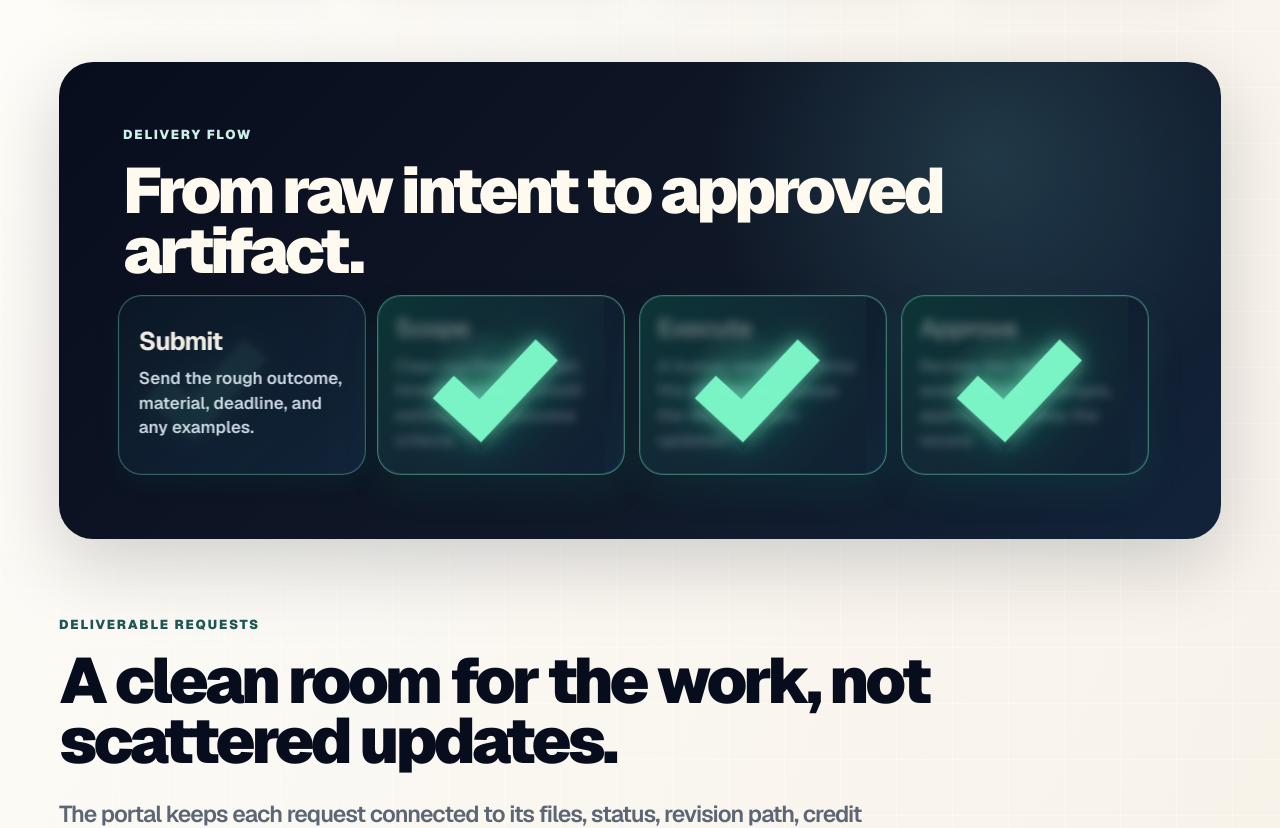
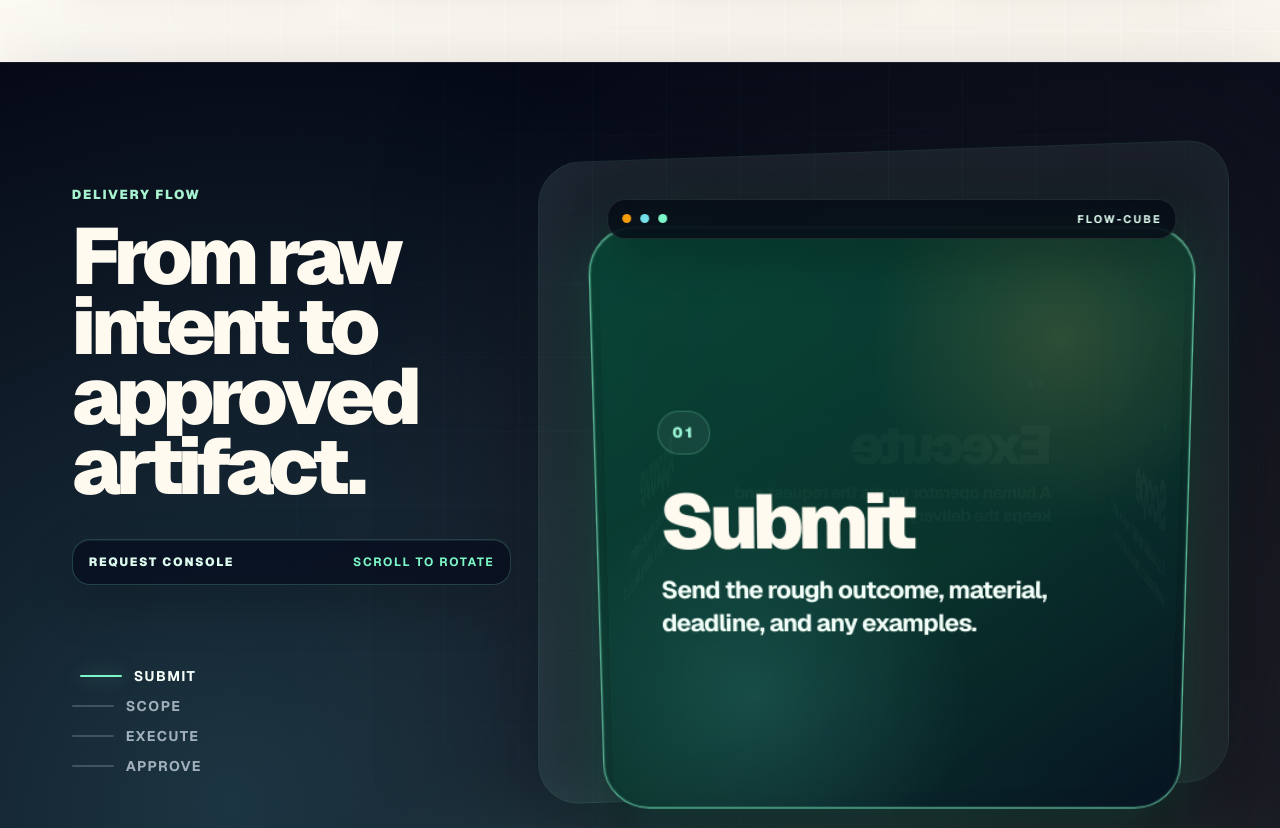
Before and after one commit to Shmeebos/claw-services, a Next.js app: page /portal in a window 1280 px wide. Shown: the part 1480-2308 px from the top of the page. Built offline with nearby package versions, Linux system fonts and the light colour scheme.

Commit message:
Add portal rotating flow cube

```diff
--- /dev/null
+++ b/src/app/portal/FlowCube.tsx
@@ -0,0 +1,105 @@
+"use client";
+
+import { CSSProperties, useEffect, useRef, useState } from "react";
+import styles from "./page.module.css";
+
+type FlowStep = readonly [string, string];
+
+type FlowCubeProps = {
+  steps: readonly FlowStep[];
+};
+
+export function FlowCube({ steps }: FlowCubeProps) {
+  const sectionRef = useRef<HTMLElement | null>(null);
+  const [activeIndex, setActiveIndex] = useState(0);
+
+  useEffect(() => {
+    let frame = 0;
+
+    const update = () => {
+      const section = sectionRef.current;
+      if (!section) return;
+
+      const rect = section.getBoundingClientRect();
+      const scrollable = Math.max(1, rect.height - window.innerHeight);
+      const progress = Math.min(1, Math.max(0, -rect.top / scrollable));
+      const nextIndex = Math.min(steps.length - 1, Math.max(0, Math.round(progress * (steps.length - 1))));
+
+      section.style.setProperty("--cube-rotation", `${progress * -270}deg`);
+      section.style.setProperty("--cube-progress", progress.toFixed(4));
+      setActiveIndex((current) => (current === nextIndex ? current : nextIndex));
+    };
+
+    const requestUpdate = () => {
+      cancelAnimationFrame(frame);
+      frame = requestAnimationFrame(update);
+    };
+
+    requestUpdate();
+    window.addEventListener("scroll", requestUpdate, { passive: true });
+    window.addEventListener("resize", requestUpdate);
+
+    return () => {
+      cancelAnimationFrame(frame);
+      window.removeEventListener("scroll", requestUpdate);
+      window.removeEventListener("resize", requestUpdate);
+    };
+  }, [steps.length]);
+
+  return (
+    <section ref={sectionRef} className={styles.flowBand} id="flow" aria-label="Portal delivery flow">
+      <div className={styles.flowCubeSticky}>
+        <div className={styles.flowConsoleGlow} aria-hidden="true" />
+        <div className={styles.flowCubeIntro}>
+          <p className={styles.kicker}>Delivery flow</p>
+          <h2>From raw intent to approved artifact.</h2>
+          <div className={styles.flowCubeTerminal} aria-hidden="true">
+            <span>request console</span>
+            <b>scroll to rotate</b>
+          </div>
+        </div>
+
+        <div className={styles.flowCubeStage}>
+          <div className={styles.flowCubeChrome} aria-hidden="true">
+            <span />
+            <span />
+            <span />
+            <b>FLOW-CUBE</b>
+          </div>
+          <div className={styles.flowCubeScene}>
+            <div className={styles.flowCube}>
+              {steps.map(([title, copy], index) => (
+                <article
+                  className={`${styles.flowCubeFace} ${activeIndex === index ? styles.isActive : ""}`}
+                  key={title}
+                  style={{
+                    "--face-index": index,
+                    transform: `rotateY(${index * 90}deg) translateZ(var(--cube-depth))`,
+                  } as CSSProperties}
+                  aria-hidden={activeIndex !== index}
+                >
+                  <div className={styles.flowCubeFaceInner}>
+                    <span className={styles.flowCubeIndex}>{String(index + 1).padStart(2, "0")}</span>
+                    <div>
+                      <h3>{title}</h3>
+                      <p>{copy}</p>
+                    </div>
+                  </div>
+                </article>
+              ))}
+            </div>
+          </div>
+        </div>
+
+        <ol className={styles.flowCubeProgress} aria-label="Delivery flow steps">
+          {steps.map(([title], index) => (
+            <li className={activeIndex === index ? styles.isActive : ""} key={title}>
+              <span />
+              <b>{title}</b>
+            </li>
+          ))}
+        </ol>
+      </div>
+    </section>
+  );
+}
--- a/src/app/portal/page.module.css
+++ b/src/app/portal/page.module.css
@@ -323,7 +323,6 @@
 }
 
 .capabilityCard p,
-.flowStep p,
 .artifactPanel p,
 .approvalPanel p,
 .queueItem span {
@@ -335,135 +334,314 @@
 }
 
 .flowBand {
-  margin: 0 clamp(28px, 4.6vw, 74px);
-  padding: clamp(42px, 5vw, 76px);
-  border-radius: 34px;
+  --cube-rotation: 0deg;
+  margin: 0;
+  min-height: 420svh;
+  scroll-margin-top: 92px;
   color: #fffaf0;
   background:
-    radial-gradient(circle at 80% 20%, rgba(115, 223, 232, .16), transparent 28%),
-    linear-gradient(135deg, #080d1d, #101827 58%, #12233a);
-  box-shadow: 0 24px 76px rgba(8, 13, 29, .18);
+    radial-gradient(circle at 18% 22%, rgba(115, 223, 232, .2), transparent 28%),
+    radial-gradient(circle at 82% 18%, rgba(229, 189, 97, .12), transparent 26%),
+    radial-gradient(circle at 70% 68%, rgba(16, 185, 129, .18), transparent 34%),
+    linear-gradient(135deg, #050814 0%, #080d1d 42%, #102033 100%);
+  box-shadow: inset 0 1px 0 rgba(255,255,255,.08), 0 30px 90px rgba(8, 13, 29, .2);
+  overflow: clip;
 }
 
-.sectionHeadDark h2,
-.sectionHeadDark .kicker {
-  color: #fffaf0;
+.flowCubeSticky {
+  position: sticky;
+  top: 0;
+  min-height: 100svh;
+  display: grid;
+  grid-template-columns: minmax(300px, .82fr) minmax(420px, 1.18fr);
+  grid-template-areas:
+    "intro stage"
+    "progress stage";
+  align-content: center;
+  align-items: center;
+  gap: clamp(28px, 5vw, 86px);
+  padding: clamp(112px, 9vw, 142px) clamp(28px, 5.6vw, 88px) clamp(56px, 7vw, 96px);
+  isolation: isolate;
+  overflow: hidden;
 }
 
-.sectionHeadDark .kicker {
-  color: #cceee8;
+.flowCubeSticky::before,
+.flowCubeSticky::after,
+.flowConsoleGlow {
+  content: "";
+  position: absolute;
+  pointer-events: none;
+  z-index: -1;
 }
 
-.flowGrid {
-  display: grid;
-  grid-template-columns: repeat(4, minmax(0, 1fr));
-  gap: 14px;
-  margin-top: clamp(8px, 1.2vw, 14px);
+.flowCubeSticky::before {
+  inset: 0;
+  background:
+    linear-gradient(90deg, rgba(115,223,232,.065) 0 1px, transparent 1px 100%),
+    linear-gradient(0deg, rgba(115,223,232,.045) 0 1px, transparent 1px 100%);
+  background-size: 74px 74px;
+  mask-image: radial-gradient(circle at 62% 48%, black, transparent 74%);
 }
 
-.flowStep {
+.flowCubeSticky::after {
+  inset: auto -10% -22% 24%;
+  height: 38%;
+  background: radial-gradient(ellipse, rgba(121,242,199,.18), transparent 68%);
+  filter: blur(30px);
+}
+
+.flowConsoleGlow {
+  inset: 11% 4% 10% auto;
+  width: 54vw;
+  max-width: 860px;
+  border: 1px solid rgba(121,242,199,.1);
+  border-radius: 42px;
+  background:
+    linear-gradient(135deg, rgba(255,255,255,.055), rgba(255,255,255,.012)),
+    radial-gradient(circle at 52% 42%, rgba(121,242,199,.16), transparent 42%);
+  box-shadow: inset 0 0 80px rgba(115,223,232,.08), 0 0 140px rgba(8,13,29,.55);
+  transform: skewY(-2deg);
+}
+
+.flowCubeIntro {
+  grid-area: intro;
+  max-width: 760px;
+}
+
+.flowCubeIntro .kicker {
+  color: #a7f3d0;
+}
+
+.flowCubeIntro h2 {
+  margin: 0;
+  color: #fffaf0;
+  font-size: clamp(48px, 6.2vw, 112px);
+  line-height: .88;
+  letter-spacing: -.065em;
+  font-weight: 950;
+  text-wrap: balance;
+}
+
+.flowCubeTerminal {
+  width: min(100%, 440px);
+  display: flex;
+  align-items: center;
+  justify-content: space-between;
+  gap: 14px;
+  margin-top: clamp(24px, 3vw, 42px);
+  padding: 14px 16px;
+  border: 1px solid rgba(121,242,199,.22);
+  border-radius: 18px;
+  color: #dffcf0;
+  background: rgba(6, 12, 28, .72);
+  box-shadow: inset 0 1px 0 rgba(255,255,255,.08), 0 18px 50px rgba(0,0,0,.2);
+  backdrop-filter: blur(18px);
+  -webkit-backdrop-filter: blur(18px);
+  font-size: 12px;
+  font-weight: 950;
+  letter-spacing: .14em;
+  text-transform: uppercase;
+}
+
+.flowCubeTerminal b {
+  color: #7cf8c8;
+}
+
+.flowCubeStage {
+  grid-area: stage;
   position: relative;
-  min-height: clamp(180px, 13.5vw, 202px);
+  display: grid;
+  place-items: center;
+  min-height: min(76svh, 760px);
+  perspective: 1600px;
+}
+
+.flowCubeChrome {
+  position: absolute;
+  top: clamp(10px, 2vw, 22px);
+  left: 50%;
+  z-index: 3;
+  width: min(90%, 620px);
+  display: flex;
+  align-items: center;
+  gap: 9px;
+  padding: 12px 14px;
+  border: 1px solid rgba(255,255,255,.1);
+  border-radius: 18px;
+  color: #9fb4c9;
+  background: rgba(5, 8, 20, .78);
+  box-shadow: 0 18px 48px rgba(0,0,0,.24);
+  transform: translateX(-50%);
+  backdrop-filter: blur(18px);
+  -webkit-backdrop-filter: blur(18px);
+}
+
+.flowCubeChrome span {
+  width: 9px;
+  height: 9px;
+  border-radius: 999px;
+  background: #314157;
+}
+
+.flowCubeChrome span:nth-child(1) { background: #f59e0b; }
+.flowCubeChrome span:nth-child(2) { background: #73dfe8; }
+.flowCubeChrome span:nth-child(3) { background: #7cf8c8; }
+
+.flowCubeChrome b {
+  margin-left: auto;
+  color: #dffcf0;
+  font-size: 11px;
+  letter-spacing: .18em;
+}
+
+.flowCubeScene {
+  --cube-size: clamp(320px, 38vw, 610px);
+  --cube-depth: calc(var(--cube-size) / 2);
+  position: relative;
+  width: var(--cube-size);
+  height: var(--cube-size);
+  transform-style: preserve-3d;
+}
+
+.flowCubeScene::before {
+  content: "";
+  position: absolute;
+  inset: 16% 8% -10%;
+  border-radius: 999px;
+  background: radial-gradient(ellipse, rgba(121,242,199,.22), transparent 68%);
+  filter: blur(36px);
+  transform: translateZ(-280px) rotateX(70deg);
+}
+
+.flowCube {
+  position: absolute;
+  inset: 0;
+  transform-style: preserve-3d;
+  transform: rotateX(-9deg) rotateY(var(--cube-rotation));
+  transition: transform .12s linear;
+}
+
+.flowCubeFace {
+  position: absolute;
+  inset: 0;
+  transform-style: preserve-3d;
+  backface-visibility: hidden;
+}
+
+.flowCubeFaceInner {
+  height: 100%;
   display: grid;
   align-content: center;
-  padding: 18px 20px 20px;
-  overflow: hidden;
-  border: 1px solid rgba(255,255,255,.16);
-  border-radius: 24px;
-  background: linear-gradient(145deg, rgba(13,24,39,.98), rgba(19,38,58,.96));
-  transform: translate3d(0, 0, 0);
-  animation: flow-card-complete 7.2s cubic-bezier(.16, 1, .24, 1) infinite;
-  animation-delay: var(--flow-delay, 0ms);
+  gap: clamp(18px, 2.2vw, 28px);
+  padding: clamp(28px, 4vw, 54px);
+  border: 1px solid rgba(255,255,255,.14);
+  border-radius: clamp(26px, 3vw, 42px);
+  color: #edfdf6;
+  background:
+    linear-gradient(90deg, rgba(255,255,255,.045) 0 1px, transparent 1px 100%),
+    linear-gradient(0deg, rgba(255,255,255,.034) 0 1px, transparent 1px 100%),
+    radial-gradient(circle at 80% 18%, rgba(115,223,232,.18), transparent 34%),
+    linear-gradient(145deg, rgba(7,14,31,.98), rgba(15,29,48,.96));
+  background-size: 42px 42px, 42px 42px, auto, auto;
+  box-shadow: inset 0 1px 0 rgba(255,255,255,.1), inset 0 -48px 90px rgba(0,0,0,.12), 0 36px 90px rgba(0,0,0,.32);
+  transform: scale(.965);
+  transition: border-color .28s ease, background .28s ease, box-shadow .28s ease, transform .28s ease;
 }
 
-.flowStep::before {
-  content: "";
-  position: absolute;
-  inset: 0;
-  z-index: 0;
+.flowCubeFace.isActive .flowCubeFaceInner {
+  border-color: rgba(124,248,200,.68);
+  color: #f7fff9;
   background:
-    radial-gradient(circle at 50% 48%, rgba(121,242,199,.28), transparent 36%),
-    linear-gradient(135deg, rgba(16,185,129,.26), rgba(44,102,88,.18) 52%, rgba(8,13,29,.18));
-  opacity: 0;
-  transform: translateX(18%);
-  animation: flow-complete-wash 7.2s cubic-bezier(.16, 1, .24, 1) infinite;
-  animation-delay: var(--flow-delay, 0ms);
-  pointer-events: none;
+    linear-gradient(90deg, rgba(255,255,255,.055) 0 1px, transparent 1px 100%),
+    linear-gradient(0deg, rgba(255,255,255,.04) 0 1px, transparent 1px 100%),
+    radial-gradient(circle at 78% 18%, rgba(229,189,97,.16), transparent 28%),
+    radial-gradient(circle at 26% 80%, rgba(115,223,232,.14), transparent 34%),
+    linear-gradient(145deg, rgba(8,69,54,.98), rgba(8,51,43,.97) 58%, rgba(6,19,33,.98));
+  box-shadow: inset 0 1px 0 rgba(255,255,255,.18), inset 0 0 0 1px rgba(124,248,200,.16), 0 0 54px rgba(16,185,129,.24), 0 46px 110px rgba(0,0,0,.38);
+  animation: cube-face-confirm .76s cubic-bezier(.16, 1, .24, 1) both;
 }
 
-.flowStep:nth-child(1) { --flow-delay: 0ms; }
-.flowStep:nth-child(2) { --flow-delay: 780ms; }
-.flowStep:nth-child(3) { --flow-delay: 1560ms; }
-.flowStep:nth-child(4) { --flow-delay: 2340ms; }
-
-.flowCheck {
-  position: absolute;
-  inset: -8px;
-  z-index: 3;
-  display: grid;
-  place-items: center;
-  color: #7cf8c8;
-  font-size: clamp(138px, 13vw, 220px);
-  line-height: 1;
+.flowCubeIndex {
+  width: fit-content;
+  padding: 9px 11px;
+  border: 1px solid rgba(124,248,200,.22);
+  border-radius: 999px;
+  color: #9ef7d7;
+  background: rgba(255,255,255,.055);
+  font-size: 12px;
   font-weight: 950;
-  text-shadow:
-    0 0 20px rgba(121,242,199,.72),
-    0 0 54px rgba(16,185,129,.5),
-    0 8px 0 rgba(8,13,29,.38);
-  opacity: 0;
-  transform: translate3d(44px, 0, 0) rotate(-10deg) scale(.58);
-  animation: flow-check-complete 7.2s cubic-bezier(.16, 1, .24, 1) infinite;
-  animation-delay: var(--flow-delay, 0ms);
-  pointer-events: none;
+  letter-spacing: .18em;
 }
 
-.flowStep h3,
-.flowStep p {
-  position: relative;
-  z-index: 1;
-  animation: flow-content-blur 7.2s cubic-bezier(.16, 1, .24, 1) infinite;
-  animation-delay: var(--flow-delay, 0ms);
+.flowCubeFace h3 {
+  margin: 0 0 16px;
+  color: #fffaf0;
+  font-size: clamp(42px, 5vw, 86px);
+  line-height: .86;
+  letter-spacing: -.07em;
+  font-weight: 950;
 }
 
-.flowStep h3 {
-  margin: 0 0 12px;
-  color: #fffaf0;
-  font-size: clamp(24px, 2vw, 32px);
-  line-height: 1;
-  letter-spacing: -.04em;
+.flowCubeFace p {
+  max-width: 520px;
+  margin: 0;
+  color: #e2eef6;
+  font-size: clamp(18px, 1.6vw, 24px);
+  line-height: 1.35;
+  letter-spacing: -.035em;
+  font-weight: 680;
 }
 
-.flowStep p {
-  color: #dbe5ef;
+.flowCubeFace.isActive p {
+  color: #f3fff9;
 }
 
-@keyframes flow-check-complete {
-  0%, 7% { opacity: 0; transform: translate3d(44px, 0, 0) rotate(-10deg) scale(.58); filter: blur(5px); }
-  11% { opacity: 1; transform: translate3d(6px, 0, 0) rotate(2deg) scale(1.1); filter: blur(0); }
-  17% { opacity: 1; transform: translate3d(-10px, 0, 0) rotate(-2deg) scale(1); filter: blur(0); }
-  78% { opacity: .98; transform: translate3d(-10px, 0, 0) rotate(-2deg) scale(1); filter: blur(0); }
-  92%, 100% { opacity: 0; transform: translate3d(-42px, 0, 0) rotate(-4deg) scale(.96); filter: blur(3px); }
+.flowCubeProgress {
+  grid-area: progress;
+  display: grid;
+  gap: 12px;
+  max-width: 520px;
+  margin: 0;
+  padding: 0;
+  list-style: none;
 }
 
-@keyframes flow-content-blur {
-  0%, 8% { opacity: 1; filter: blur(0); transform: translateZ(0); }
-  13% { opacity: .36; filter: blur(5px); transform: translate3d(-3px, 0, 0); }
-  78% { opacity: .34; filter: blur(5px); transform: translate3d(-3px, 0, 0); }
-  93%, 100% { opacity: 1; filter: blur(0); transform: translateZ(0); }
+.flowCubeProgress li {
+  display: grid;
+  grid-template-columns: 42px 1fr;
+  align-items: center;
+  gap: 12px;
+  color: rgba(226,238,246,.68);
+  font-size: 14px;
+  font-weight: 950;
+  letter-spacing: .1em;
+  text-transform: uppercase;
+  transition: color .25s ease, transform .25s ease;
 }
 
-@keyframes flow-card-complete {
-  0%, 8% { transform: translate3d(0, 0, 0); border-color: rgba(255,255,255,.16); box-shadow: none; }
-  15% { transform: translate3d(-12px, 0, 0); border-color: rgba(121,242,199,.62); box-shadow: inset 0 0 0 1px rgba(121,242,199,.16), 0 18px 44px rgba(16,185,129,.12); }
-  24%, 82% { transform: translate3d(-8px, 0, 0); border-color: rgba(121,242,199,.42); box-shadow: inset 0 0 0 1px rgba(121,242,199,.12), 0 16px 38px rgba(16,185,129,.09); }
-  94%, 100% { transform: translate3d(0, 0, 0); border-color: rgba(255,255,255,.16); box-shadow: none; }
+.flowCubeProgress li span {
+  height: 2px;
+  border-radius: 999px;
+  background: rgba(226,238,246,.2);
+  transition: background .25s ease, box-shadow .25s ease;
 }
 
-@keyframes flow-complete-wash {
-  0%, 8% { opacity: 0; transform: translateX(18%); }
-  16% { opacity: 1; transform: translateX(-2%); }
-  76% { opacity: .78; transform: translateX(-8%); }
-  94%, 100% { opacity: 0; transform: translateX(-16%); }
+.flowCubeProgress li.isActive {
+  color: #f7fff9;
+  transform: translateX(8px);
+}
+
+.flowCubeProgress li.isActive span {
+  background: #7cf8c8;
+  box-shadow: 0 0 18px rgba(124,248,200,.5);
+}
+
+@keyframes cube-face-confirm {
+  0% { transform: translate3d(0, 0, 0) rotateZ(0deg) scale(.985); }
+  22% { transform: translate3d(-5px, 0, 0) rotateZ(-.55deg) scale(1.045); }
+  42% { transform: translate3d(5px, 0, 0) rotateZ(.45deg) scale(1.038); }
+  64% { transform: translate3d(-2px, 0, 0) rotateZ(-.2deg) scale(1.04); }
+  100% { transform: translate3d(0, 0, 0) rotateZ(0deg) scale(1.035); }
 }
 
 .roomGrid {
@@ -598,7 +776,6 @@
 .conciergeCard,
 .sectionHead,
 .capabilityCard,
-.flowBand,
 .queuePanel,
 .artifactPanel,
 .approvalPanel {
@@ -617,7 +794,6 @@
 .capabilityCard:nth-child(2) { --portal-enter-delay: 460ms; }
 .capabilityCard:nth-child(3) { --portal-enter-delay: 530ms; }
 .capabilityCard:nth-child(4) { --portal-enter-delay: 600ms; }
-.flowBand { --portal-enter-delay: 160ms; }
 .queuePanel { --portal-enter-delay: 180ms; }
 .artifactPanel { --portal-enter-delay: 260ms; }
 .approvalPanel { --portal-enter-delay: 340ms; }
@@ -647,17 +823,33 @@
 
   .hero,
   .capabilityGrid,
-  .flowGrid,
   .roomGrid {
     grid-template-columns: 1fr;
+  }
+
+  .flowCubeSticky {
+    grid-template-columns: 1fr;
+    grid-template-areas:
+      "intro"
+      "stage"
+      "progress";
+    align-content: center;
+    gap: 28px;
+  }
+
+  .flowCubeStage {
+    min-height: 58svh;
+  }
+
+  .flowCubeScene {
+    --cube-size: min(72vw, 540px);
   }
 
   .heroCopy h1 {
     font-size: clamp(52px, 12vw, 92px);
   }
 
-  .capabilityCard,
-  .flowStep {
+  .capabilityCard {
     min-height: auto;
   }
 }
@@ -680,8 +872,53 @@
   }
 
   .flowBand {
-    margin: 0 20px;
-    padding: 34px 20px;
+    min-height: 360svh;
+  }
+
+  .flowCubeSticky {
+    padding: 86px 20px 34px;
+    gap: 18px;
+  }
+
+  .flowCubeIntro h2 {
+    font-size: clamp(40px, 12vw, 64px);
+  }
+
+  .flowCubeTerminal {
+    margin-top: 20px;
+  }
+
+  .flowCubeStage {
+    min-height: 46svh;
+  }
+
+  .flowCubeScene {
+    --cube-size: min(76vw, 320px);
+  }
+
+  .flowCubeChrome {
+    top: 0;
+  }
+
+  .flowCubeFaceInner {
+    padding: 22px;
+  }
+
+  .flowCubeFace h3 {
+    font-size: clamp(34px, 10vw, 50px);
+  }
+
+  .flowCubeFace p {
+    font-size: 16px;
+  }
+
+  .flowCubeProgress {
+    grid-template-columns: repeat(2, minmax(0, 1fr));
+  }
+
+  .flowCubeProgress li {
+    grid-template-columns: 28px 1fr;
+    font-size: 11px;
   }
 
   .heroCopy h1,
@@ -697,26 +934,44 @@
   .conciergeCard,
   .sectionHead,
   .capabilityCard,
-  .flowBand,
   .queuePanel,
   .artifactPanel,
   .approvalPanel,
-  .flowStep,
-  .flowStep::before,
-  .flowCheck,
-  .flowStep h3,
-  .flowStep p {
+  .flowCube,
+  .flowCubeFaceInner {
     opacity: 1;
     transform: none;
     filter: none;
     animation: none;
   }
 
-  .flowCheck {
-    opacity: .95;
+  .flowBand {
+    min-height: auto;
   }
 
-  .flowStep::before {
-    opacity: .42;
+  .flowCubeSticky {
+    position: relative;
+    min-height: auto;
+  }
+
+  .flowCubeScene,
+  .flowCube {
+    width: 100%;
+    height: auto;
+  }
+
+  .flowCube {
+    position: relative;
+    display: grid;
+    gap: 16px;
+  }
+
+  .flowCubeFace {
+    position: relative;
+    transform: none !important;
+  }
+
+  .flowCubeFaceInner {
+    transform: none;
   }
 }
--- a/src/app/portal/page.tsx
+++ b/src/app/portal/page.tsx
@@ -2,6 +2,7 @@ import type { Metadata } from "next";
 import Link from "next/link";
 import { ClawBrandLogo } from "@/components/ClawBrandLogo";
 import { Tooltip } from "@/components/Tooltip";
+import { FlowCube } from "./FlowCube";
 import styles from "./page.module.css";
 
 export const metadata: Metadata = {
@@ -127,21 +128,7 @@ export default function PortalPage() {
           </div>
         </section>
 
-        <section className={styles.flowBand} id="flow" aria-label="Portal delivery flow">
-          <div className={styles.sectionHeadDark}>
-            <p className={styles.kicker}>Delivery flow</p>
-            <h2>From raw intent to approved artifact.</h2>
-          </div>
-          <div className={styles.flowGrid}>
-            {flowSteps.map(([title, copy]) => (
-              <article className={styles.flowStep} key={title}>
-                <span className={styles.flowCheck} aria-hidden="true">✓</span>
-                <h3>{title}</h3>
-                <p>{copy}</p>
-              </article>
-            ))}
-          </div>
-        </section>
+        <FlowCube steps={flowSteps} />
 
         <section className={styles.deliveryRoom} id="delivery-room">
           <div className={styles.sectionHead}>
```
